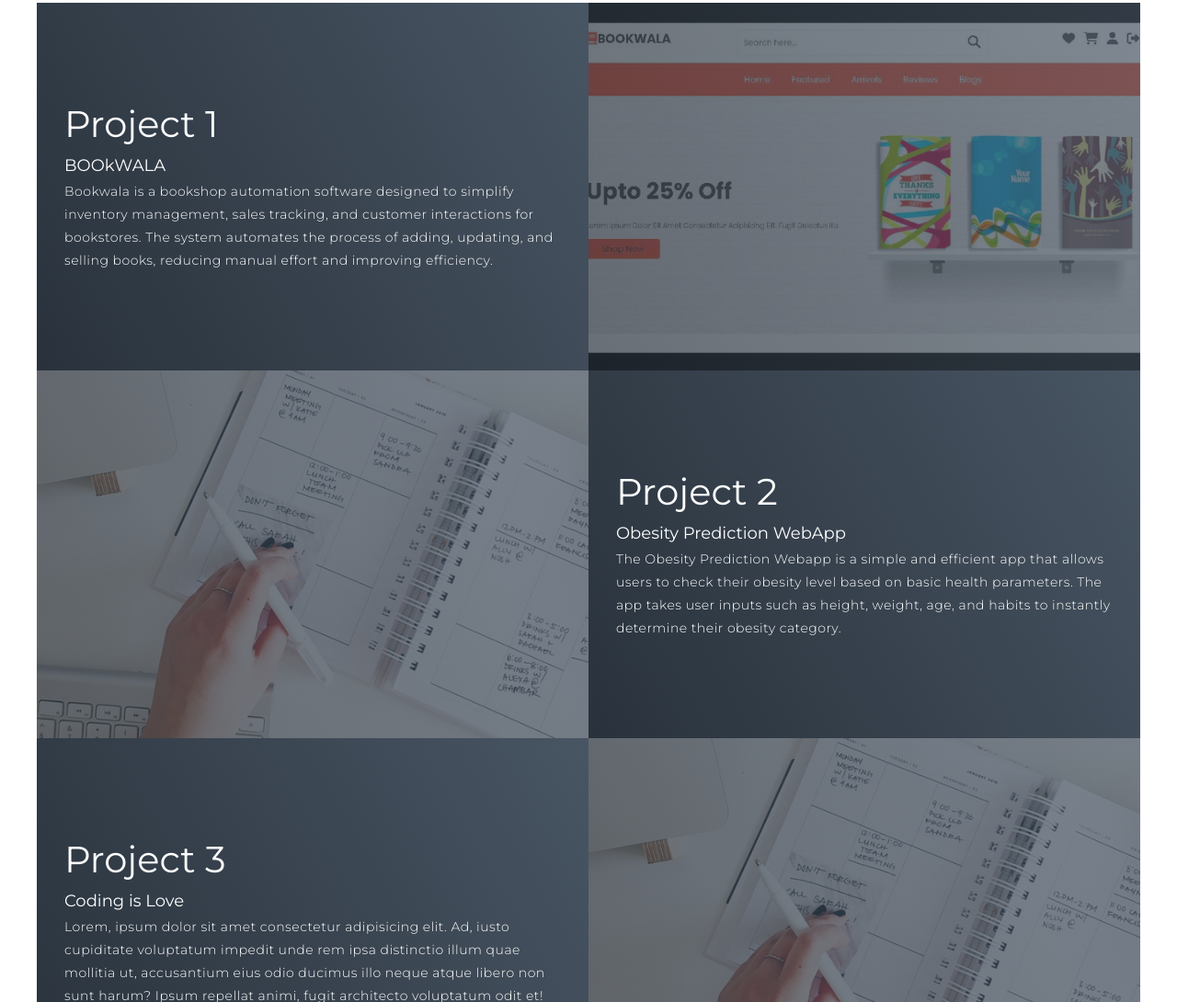
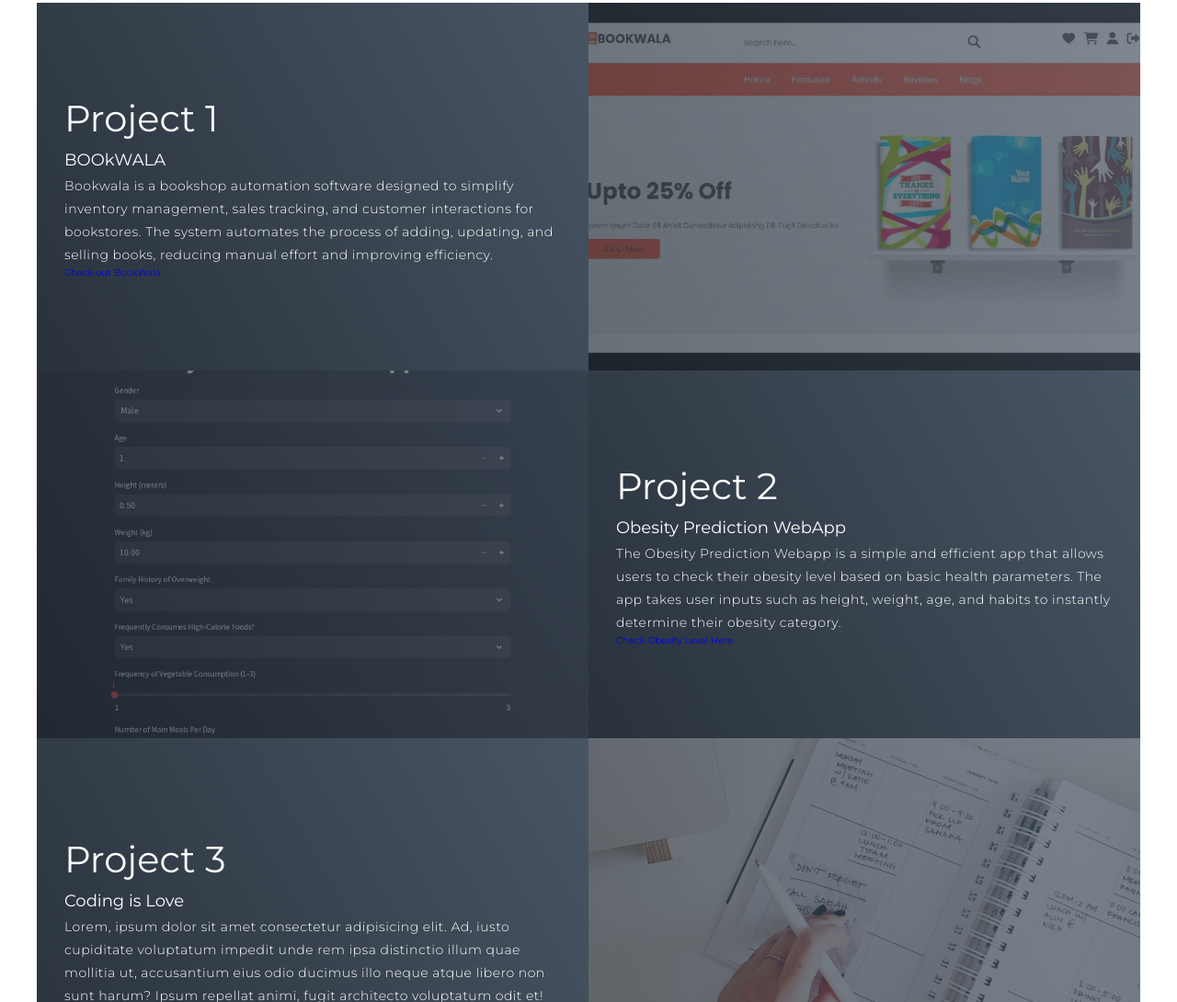
Before and after one commit to Astro-the-pro/HELLO, a plain HTML site: page index.html in a window 1280 px wide. Shown: the part 1020-2110 px from the top of the page at 92% size. Drawn offline with Linux system fonts and the light colour scheme.

Commit message:
Update index.html

```diff
--- a/index.html
+++ b/index.html
@@ -64,6 +64,8 @@
             <h1>Project 1</h1>
             <h2>BOOkWALA</h2>
             <p>Bookwala is a bookshop automation software designed to simplify inventory management, sales tracking, and customer interactions for bookstores. The system automates the process of adding, updating, and selling books, reducing manual effort and improving efficiency.</p>
+            <a href="https://rahuldebnath007.github.io/Online-bookshop/scv.html" target="_blank">Check out BookWala</a>
+
           </div>
           <div class="project-img">
             <img src="bookwala.jpeg" alt="img">
@@ -73,10 +75,13 @@
           <div class="project-info">
             <h1>Project 2</h1>
             <h2>Obesity Prediction WebApp</h2>
-            <p>The Obesity Prediction Webapp is a simple and efficient app that allows users to check their obesity level based on basic health parameters. The app takes user inputs such as height, weight, age, and habits to instantly determine their obesity category.</p>
+            <p>The Obesity Prediction Webapp is a simple and efficient app that allows users to check their obesity level based on basic health parameters. The app takes user inputs such as height, weight, age, and habits to instantly determine their obesity category.
+            </p>
+            <a href="https://yourlink.com" target="_blank">Check Obesity Level Here</a>
+
           </div>
           <div class="project-img">
-            <img src="./img-1.png" alt="img">
+            <img src="obesity.jpeg" alt="img">
           </div>
         </div>
         <div class="project-item">
```
